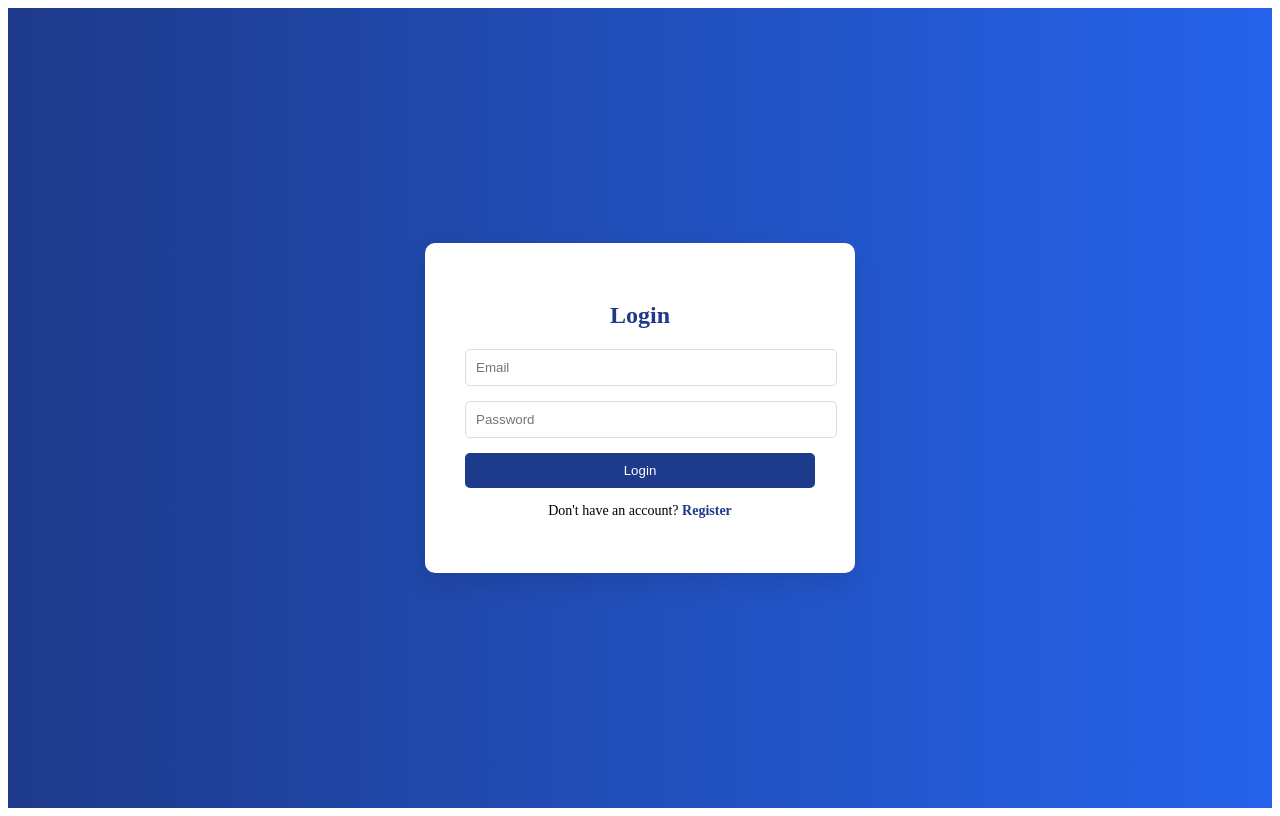
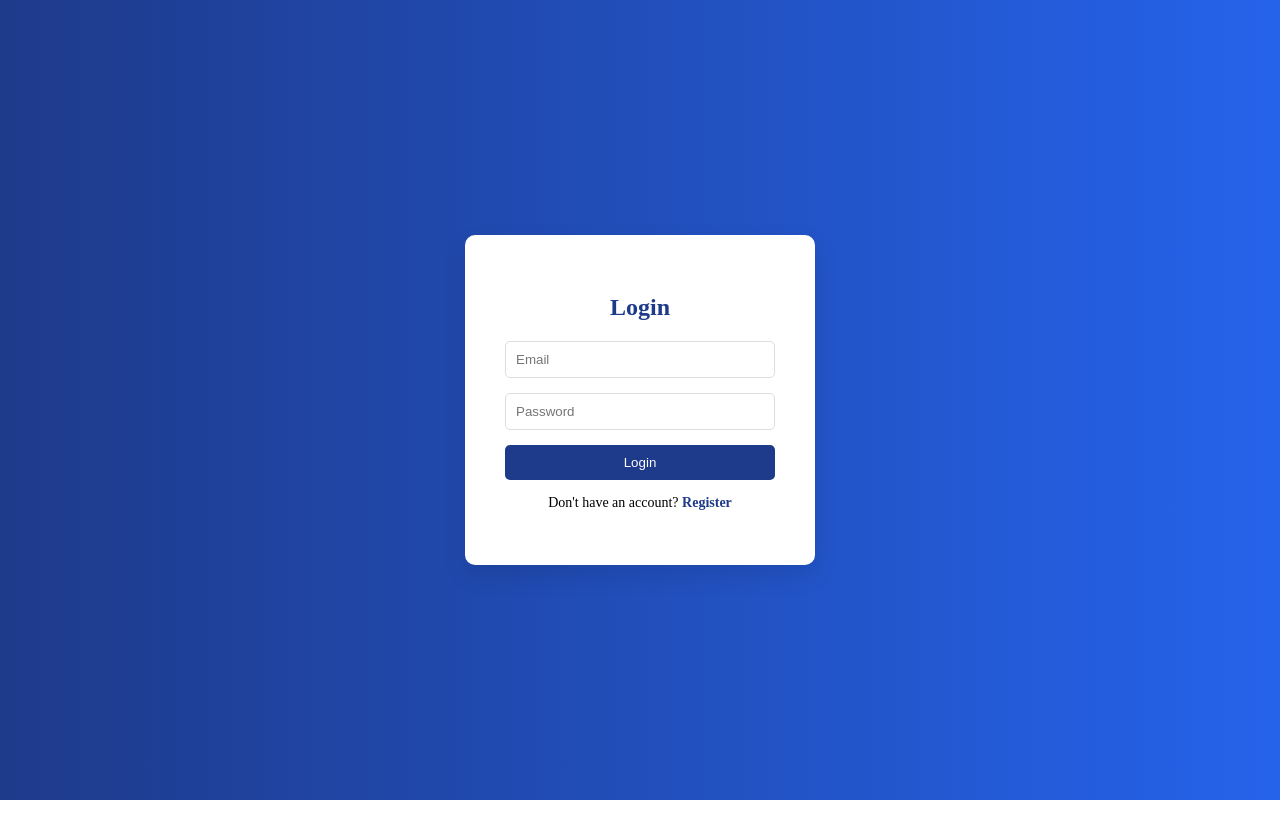
Before and after one commit to babaty73/lost-and-found, a React (Vite) app: page /login in a window 1280 px wide. Built offline with nearby package versions, Linux system fonts and the light colour scheme.

Commit message:
improved the login page UI and debugged the white border issue

```diff
--- a/src/pages/Auth.css
+++ b/src/pages/Auth.css
@@ -1,3 +1,14 @@
+html, body {
+  margin: 0;
+  padding: 0;
+  min-height: 100%;
+  box-sizing: border-box;
+}
+
+*, *::before, *::after {
+  box-sizing: inherit;
+}
+
 .auth-container {
   height: 100vh;
   display: flex;
--- a/src/pages/Login.jsx
+++ b/src/pages/Login.jsx
@@ -1,6 +1,6 @@
 import { useState } from "react";
 import { useNavigate, Link } from "react-router-dom";
-import "./Login.css";
+import "./Auth.css";
 
 function Login({ setIsLoggedIn }) {
   const navigate = useNavigate();
```
